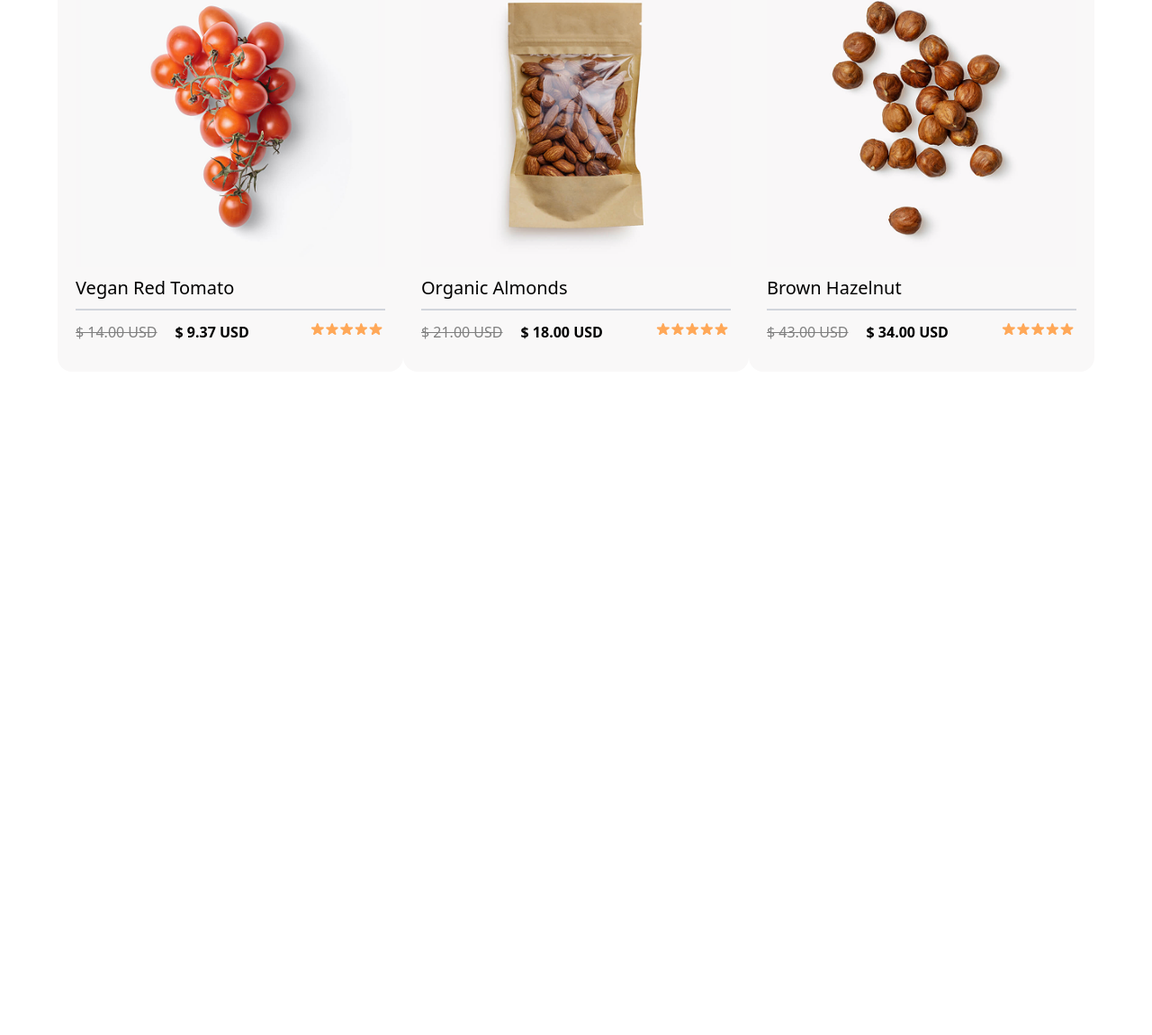
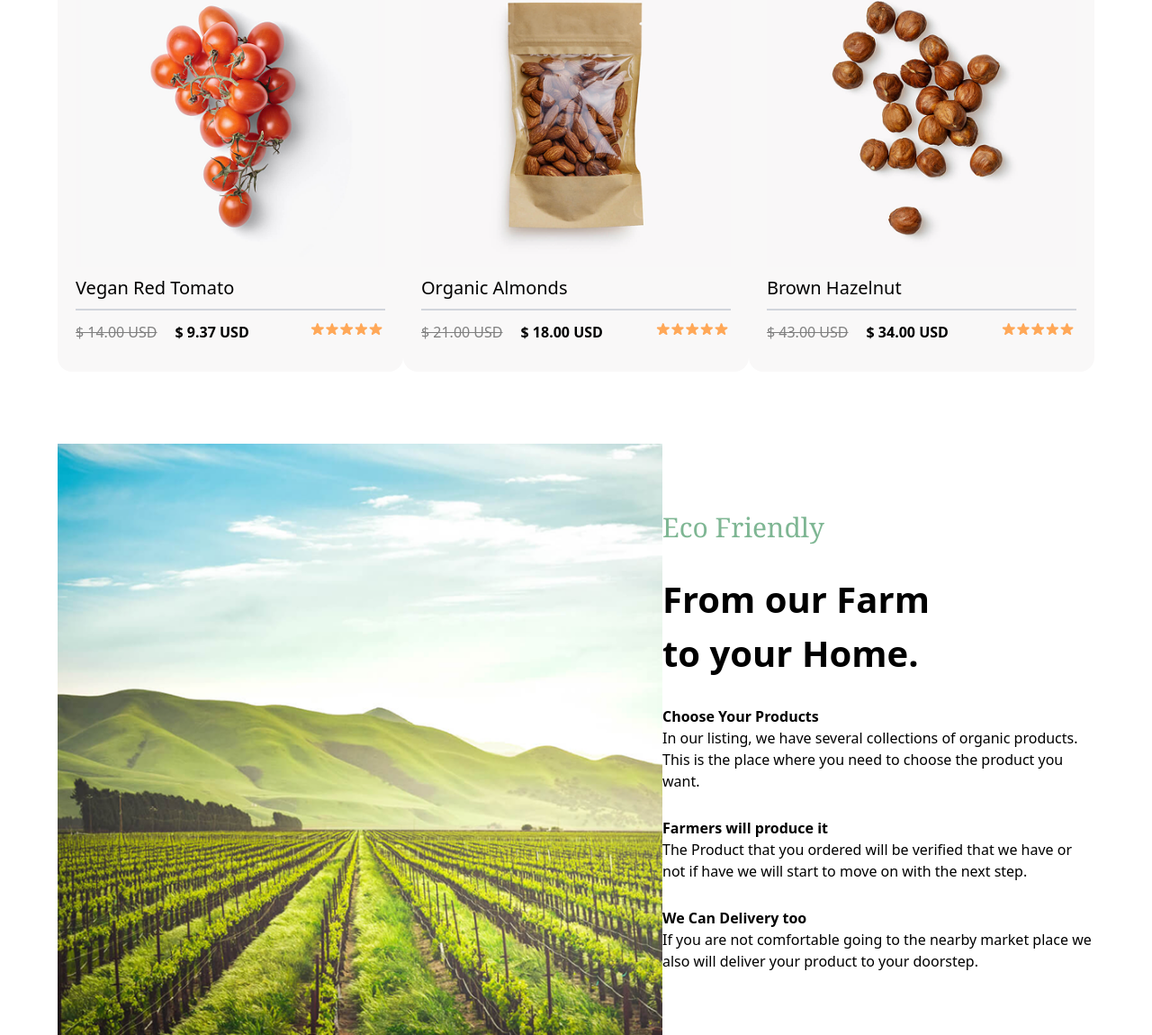
Before and after one commit to abubakrhomidov2009-ux/abubakr-7, a website: page src/index.html in a window 1280 px wide. Shown: the part 2899-4049 px from the top of the page at 90% size. Before the commit the page ends 3312 px from the top, so only its background shows below. Drawn offline with nearby package versions, Linux system fonts and the light colour scheme; files that its build step writes are made by us from their sources.

Commit message:
fifth section

```diff
--- a/src/index.html
+++ b/src/index.html
@@ -239,6 +239,38 @@
 
             </div>
         </section>
+
+        <section class="max-w-400 m-auto w-[90%] lg:flex lg:flex-row flex flex-col-reverse lg:gap-0 gap-5 items-center justify-between mt-20">
+            <div>
+                <img src="./IMAGE (24).png" alt="">
+            </div>
+
+            <div class="flex flex-col gap-7">
+                <p class="text-[30px] text-[#7EB693] font-serif">Eco Friendly</p>
+
+                <div>
+                    <h1 class="text-[40px] font-bold">From our Farm</h1>
+                    <h1 class="text-[40px] font-bold">to your Home.</h1>
+                </div>
+
+                <div>
+                    <p class="font-bold">Choose Your Products</p>
+                    <p class="lg:w-120">In our listing, we have several collections of organic products. This is the place where you need to choose the product you want.</p>
+                </div>
+
+                <div>
+                    <p class="font-bold">Farmers will produce it</p>
+                    <p class="lg:w-120">The Product that you ordered will be verified that we have or not if have we will start to move on with the next step.</p>
+                </div>
+
+                <div>
+                    <p class="font-bold">We Can Delivery too</p>
+                    <p class="lg:w-120">If you are not comfortable going to the nearby market place we also will deliver your product to your doorstep.</p>
+                </div>
+            </div>
+
+
+        </section>
     </main>
 </body>
 
```
Also changed, not shown: src/IMAGE (24).png (added).
